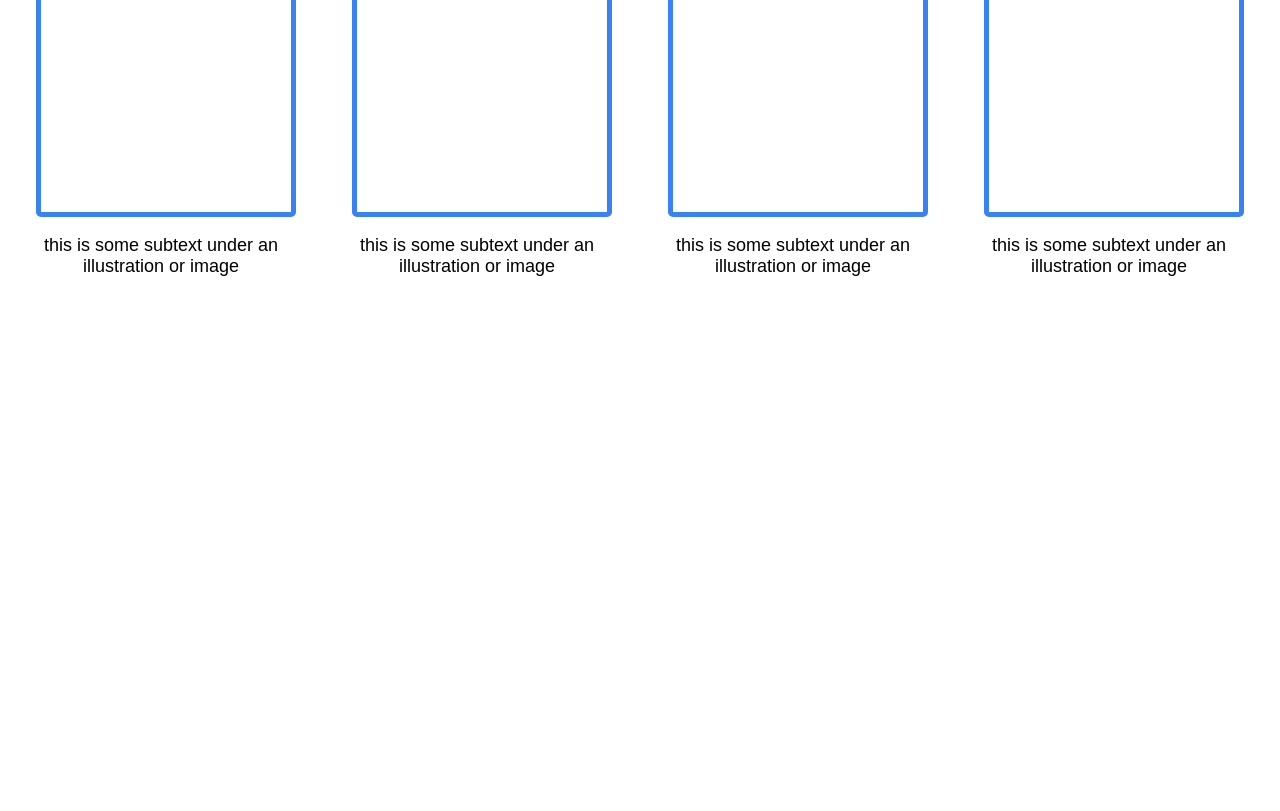
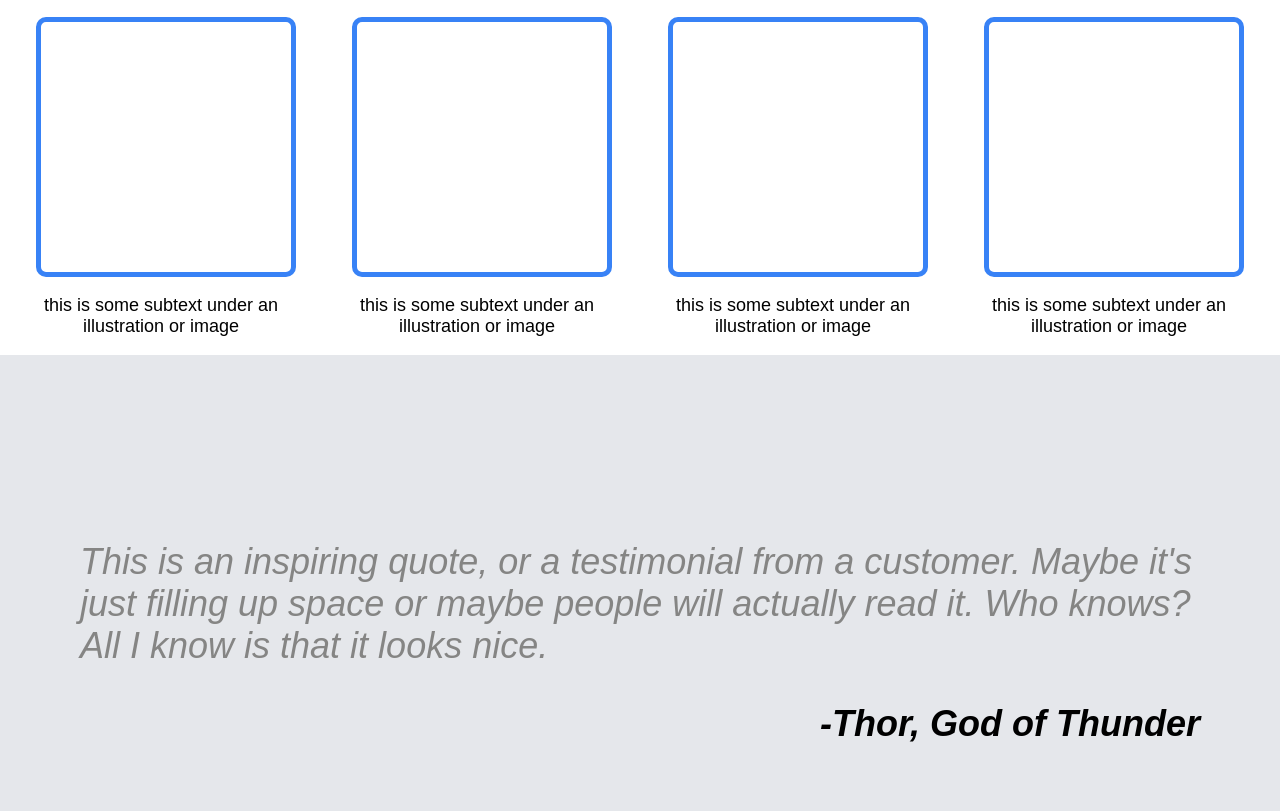
Before and after one commit to severog/landing-page, a plain HTML site: page index.html in a window 1280 px wide. Shown: the part 502-1313 px from the top of the page. Before the commit the page ends 800 px from the top, so only its background shows below. Drawn offline with Linux system fonts and the light colour scheme.

Commit message:
added testimonial section to page

```diff
--- a/index.html
+++ b/index.html
@@ -49,5 +49,10 @@
         </div>
     </div>
 
+    <div class="hero-testimonial">
+        <p class="quote">This is an inspiring quote, or a testimonial from a customer. Maybe it's just filling up space or maybe people will actually read it. Who knows? All I know is that it looks nice.</p>
+        <div class="author">-Thor, God of Thunder</div>
+    </div>
+
 </body>
 </html>
--- a/styles.css
+++ b/styles.css
@@ -9,6 +9,7 @@ body {
 .hero-header, .hero-footer {
     background-color: #1F2937;
     color: #E5E7EB;
+    padding:
 }
 
 .hero-nav > h1 {
@@ -47,10 +48,14 @@ li > a {
     height: 200px;
     border: 1px solid white;
     border-radius: 5px;
+    background-color: #5051535f;
 }
 
 .hero-nav, .hero-headline {
     padding: 20px 80px;
+}
+.hero-headline {
+    padding-bottom: 80px;
 }
 
 .headline-left {
@@ -70,6 +75,9 @@ li > a {
     border-radius: 5px;
     padding: 5px 20px;
 }
+.headerline-left > p {
+    font-size: 18px;
+}
 /****************************************/
 
 
@@ -83,7 +91,7 @@ li > a {
     width: 250px;
     height: 250px;
     border: 5px solid #3882F6;
-    border-radius: 5px;
+    border-radius: 10px;
 }
 .hero-content {
     display: flex;
@@ -96,3 +104,23 @@ li > a {
     text-align: center;
     font-size: 18px;
 }
+
+/* hero testimonial */
+.hero-testimonial {
+    background-color: #E5E7EB;
+    font-size: 36px;
+    font-style: italic;
+    padding: 150px 80px;
+}
+
+.author {
+    text-align: right;
+    font-weight: bold;
+}
+
+.quote {
+    color:#858584
+}
+/***************************************/
+
+/* hero-action */
```
